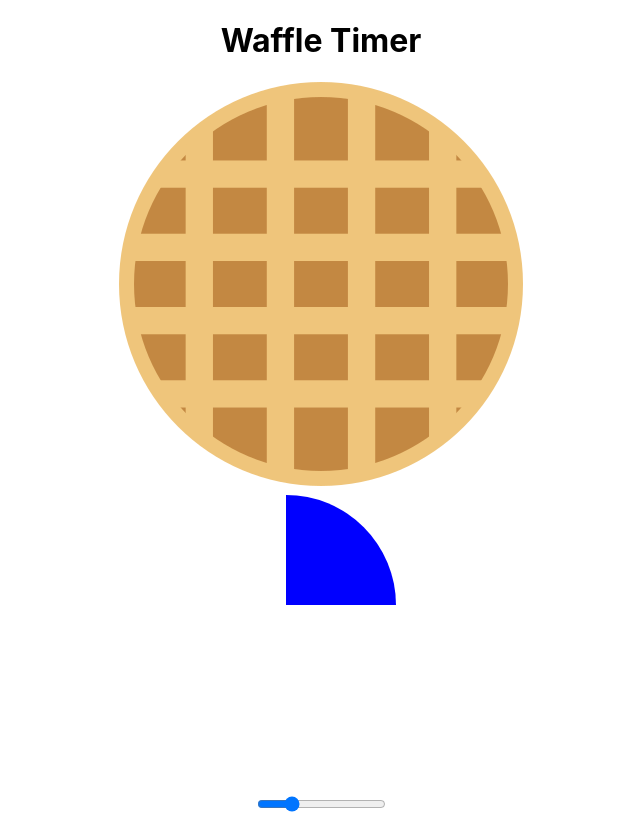
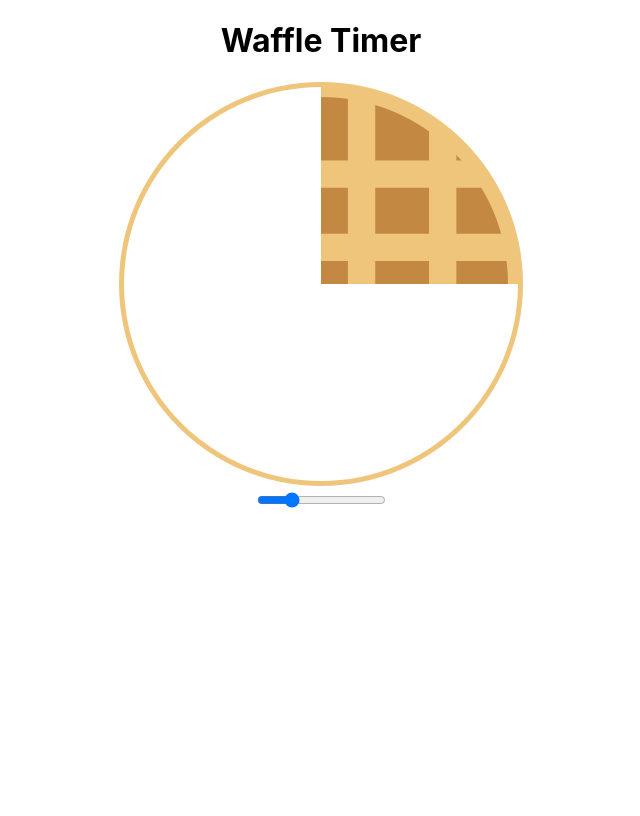
Before and after one commit to ac3charland/waffle-timer, a React (Create React App) app: page / in a window 1280 px wide. Shown: the whole page, without its empty margins (319-959 px from the left). Built offline with nearby package versions, Linux system fonts and the light colour scheme.

Commit message:
Working spike of waffle circle

```diff
--- a/package.json
+++ b/package.json
@@ -6,6 +6,7 @@
     "@testing-library/jest-dom": "^4.2.4",
     "@testing-library/react": "^9.4.0",
     "@testing-library/user-event": "^7.2.1",
+    "node-sass": "^4.13.1",
     "react": "^16.12.0",
     "react-dom": "^16.12.0",
     "react-scripts": "3.4.0"
--- a/src/components/timer/timer.jsx
+++ b/src/components/timer/timer.jsx
@@ -1,5 +1,5 @@
 import React, { Component } from 'react'
-import './timer.css'
+import './timer.scss'
 import waffle from '../../images/waffle.png'
 
 const cb = 'timer'
@@ -8,24 +8,28 @@ export default class Timer extends Component {
 
     constructor(props) {
         super(props)
-        this.state = {value: 25}
+        this.state = { value: 25 }
     }
 
     handleChange = (event) => {
-        this.setState({value: event.target.value})
+        this.setState({ value: event.target.value })
     }
 
-    calculateArcCoordinates = (value) => {
-        const degrees = 360 * (value / 100) - 90
+    calculateArcCoordinates = (value, radius) => {
+
+        const radiusMinus5 = radius - 5
+        const diameterMinus5 = 2 * radius - 5
+
+        const degrees = 360 * ((value - 100) / -100) - 90
+        console.log('degrees sanity check:', degrees)
         const radians = degrees * (Math.PI / 180)
-        console.log('degrees:', degrees)
-        console.log('radians:', radians)
-        const x = 115 + 110 * Math.cos(radians)
-        const y = 115 + 110 * Math.sin(radians)
-        const firstHalf = 'A110,110 1 0,1 115,225 '
-        const customHalf = `A110,110 1 0,1 ${x},${y}`
 
-        console.log('x:', x, 'y:', y)
+        const x = radius - radiusMinus5 * Math.cos(radians)
+        const y = radius + radiusMinus5 * Math.sin(radians)
+
+        const firstHalf = `A${radiusMinus5},${radiusMinus5} 1 0,0 ${radius},${diameterMinus5} `
+        const customHalf = `A${radiusMinus5},${radiusMinus5} 1 0,0 ${x},${y}`
+
         if (degrees < 90) {
             return customHalf
         }
@@ -34,22 +38,21 @@ export default class Timer extends Component {
     }
 
     render() {
-
-        const arcCoordinates = this.calculateArcCoordinates(this.state.value)
+        const radius = 202
+        const arcCoordinates = this.calculateArcCoordinates(this.state.value, radius)
 
         return (
             <div className={cb}>
-                <img src={waffle} />
-                <div>
-                    <svg height="300" width="300">
-                        <circle cx="115" cy="115" r="110" fill="white"></circle>
-                        <path d={`M115,115 L115,5 ${arcCoordinates} z`} fill="blue"></path>
-                    </svg>
-                </div>
-                <div>
-                    <div className="slidecontainer">
-                        <input type="range" min="1" max="100" value={this.state.value} className="slider" id="myRange" onChange={this.handleChange} />
+                <span className={`${cb}__timer-wrapper`}>
+                    <img className={`${cb}__image`} src={waffle} />
+                    <div className={`${cb}__svg-wrapper`}>
+                        <svg height={2 * radius} width={2 * radius}>
+                            <path d={`M${radius},${radius} L${radius},5 ${arcCoordinates} z`} fill="white"></path>
+                        </svg>
                     </div>
+                </span>
+                <div className="slidecontainer">
+                    <input type="range" min="1" max="100" value={this.state.value} className="slider" id="myRange" onChange={this.handleChange} />
                 </div>
             </div>
         )
--- /dev/null
+++ b/src/components/timer/timer.scss
@@ -0,0 +1,16 @@
+.timer {
+&__timer-wrapper {
+    position: relative;
+    margin: 0 auto;
+    display: inline-block;
+}
+
+  &__svg-wrapper {
+      position: absolute;
+      top: 0;
+  }
+
+  &__image {
+    margin: 0 auto;
+  }
+}
```
Also changed, not shown: src/components/timer/timer.css (deleted), 1 other file (tests, documents, lock files or other folders).
